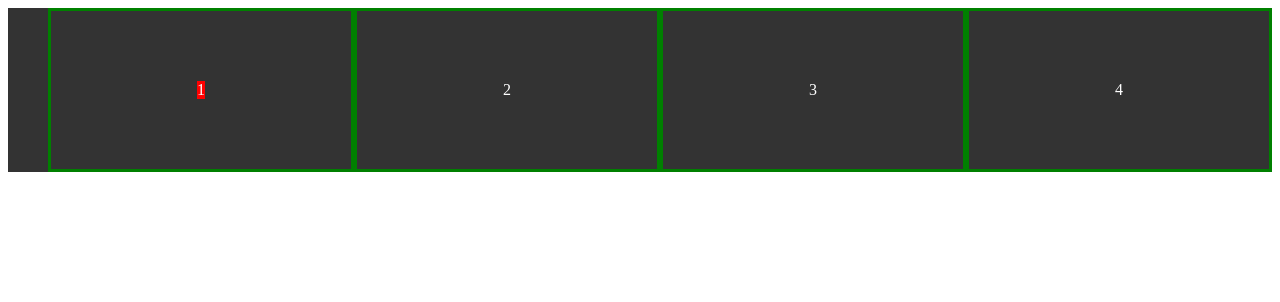
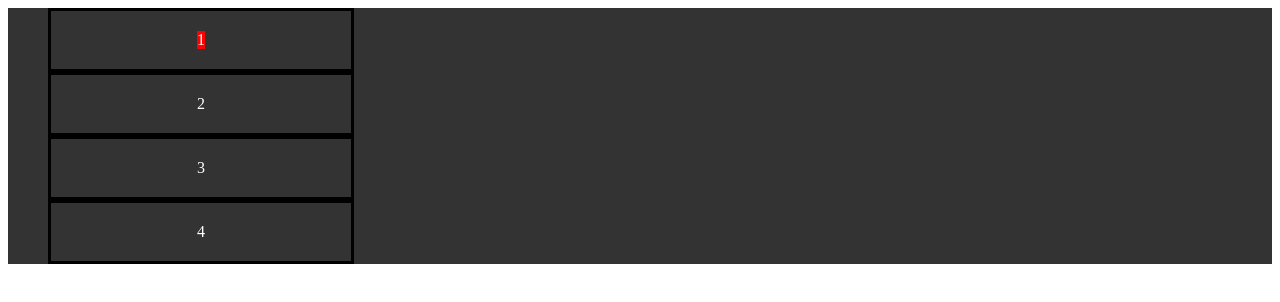
Before and after one commit to DaGrandOwl/Owl, a plain HTML site: page index.html in a window 1280 px wide. Drawn offline with Linux system fonts and the light colour scheme.

Commit message:
Update index.html

```diff
--- a/index.html
+++ b/index.html
@@ -12,10 +12,9 @@
         background-color: #333;
         }
       li {
-        float: left;
         width: 25%;
-        padding: 70px 0;
-        border: 3px solid green;
+        padding: 20px 0;
+        border: 3px solid black;
         text-align: center;
         }
       li a {
```
